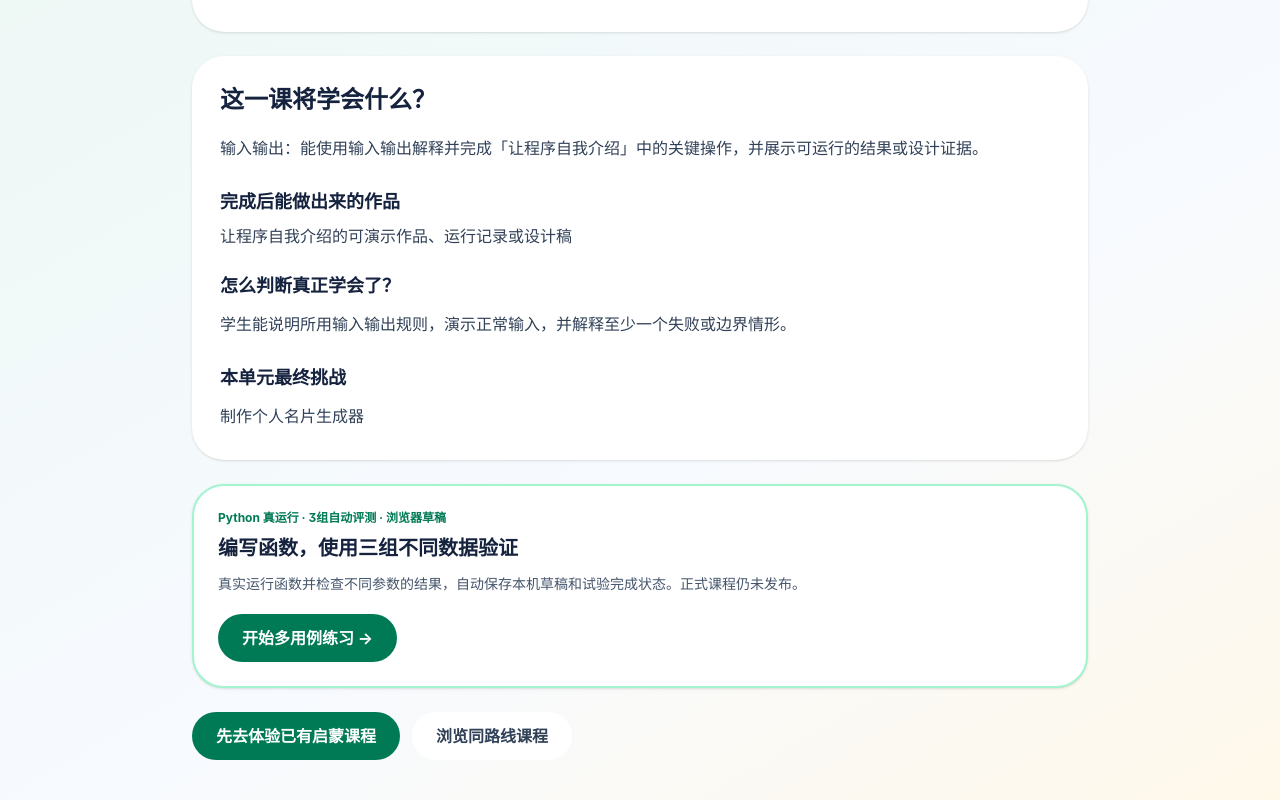
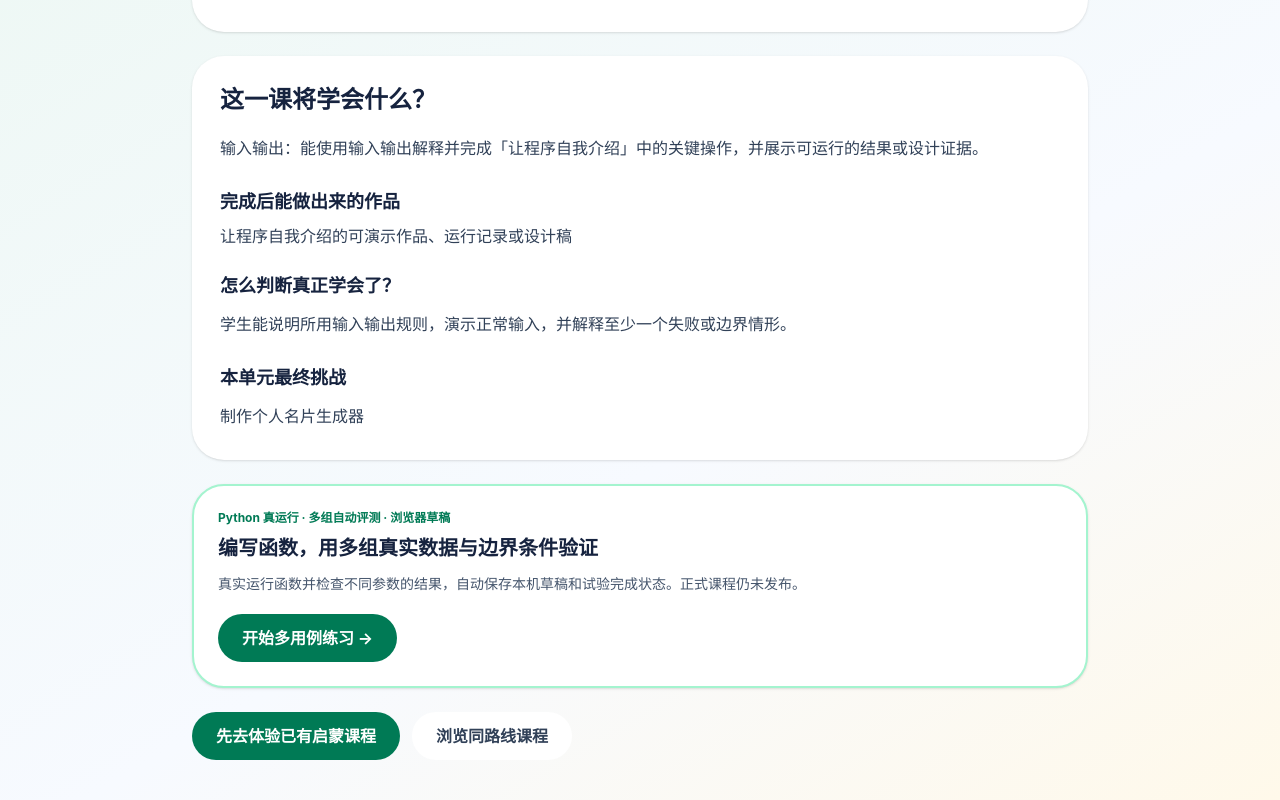
Before and after one commit to HelloMrDuan/kidsCoding, a Next.js app in the folder apps/web/: page /learn/catalog/P0-U1-L02 in a window 1280 px wide. Shown: the part 432-1232 px from the top of the page. Built offline with nearby package versions, Linux system fonts and the light colour scheme.

Commit message:
feat(python): execute P0-U1 capstone with three-argument profile assessment

```diff
--- a/apps/web/public/python-lab-sandbox.html
+++ b/apps/web/public/python-lab-sandbox.html
@@ -33,9 +33,10 @@ self.onmessage = async (event) => {
     // These tests are *local practice*, not a trustworthy exam or server grade.
     if (event.data.kind === 'RUN_TESTS') {
       const tests = event.data.tests;
+      const argCount = {introduce:2, weather_line:2, number_or_text:2, greet_name:2, make_profile:3};
       if (!Array.isArray(tests) || tests.length < 2 || tests.length > 6 ||
-          tests.some(t => !t || !['introduce','weather_line','number_or_text','greet_name'].includes(t.function) ||
-                     !Array.isArray(t.args) || t.args.length !== 2 ||
+          tests.some(t => !t || !Object.prototype.hasOwnProperty.call(argCount, t.function) ||
+                     !Array.isArray(t.args) || t.args.length !== argCount[t.function] ||
                      t.args.some(a => typeof a !== 'string' || a.length > 40))) {
         throw new Error('非法练习测试配置');
       }
--- a/apps/web/src/app/learn/catalog/[lessonId]/page.tsx
+++ b/apps/web/src/app/learn/catalog/[lessonId]/page.tsx
@@ -44,10 +44,10 @@ export default async function CatalogLessonPage({ params }: { params: Promise<{
             <Link data-testid="scratch-trial-entry" href="/learn/scratch-lab/G3-U1-L02" className="mt-4 inline-flex rounded-full bg-indigo-700 px-6 py-3 font-bold text-white">体验 Scratch VM →</Link>
           </section>
         ) : null}
-        {['P0-U1-L02','P0-U1-L03','P0-U1-L04','P0-U1-L05'].includes(lesson.id) ? (
+        {['P0-U1-L02','P0-U1-L03','P0-U1-L04','P0-U1-L05','P0-U1-L06'].includes(lesson.id) ? (
           <section className="rounded-[2rem] border-2 border-emerald-200 bg-white p-6 shadow-sm">
-            <p className="text-xs font-bold text-emerald-700">Python 真运行 · 3组自动评测 · 浏览器草稿</p>
-            <h2 className="mt-2 text-xl font-black">编写函数，使用三组不同数据验证</h2>
+            <p className="text-xs font-bold text-emerald-700">Python 真运行 · 多组自动评测 · 浏览器草稿</p>
+            <h2 className="mt-2 text-xl font-black">编写函数，用多组真实数据与边界条件验证</h2>
             <p className="mt-2 text-sm leading-7 text-slate-600">真实运行函数并检查不同参数的结果，自动保存本机草稿和试验完成状态。正式课程仍未发布。</p>
             <Link href={`/learn/python-lab/${lesson.id}`} data-testid="python-multi-trial-entry" className="mt-4 inline-flex rounded-full bg-emerald-700 px-6 py-3 font-bold text-white">开始多用例练习 →</Link>
           </section>
--- a/apps/web/src/features/curriculum/release-readiness.ts
+++ b/apps/web/src/features/curriculum/release-readiness.ts
@@ -47,4 +47,8 @@ export const releasePilotEvidence: Record<string, ReleaseEvidence> = {
     contentReviewed:false,engineProductionReady:false,assessmentE2EPassed:false,
     licensedAssetsReady:false,progressVerified:false,minorPrivacyApproved:false,humanApproved:false,
   },
+  'P0-U1-L06': {
+    contentReviewed:false,engineProductionReady:false,assessmentE2EPassed:false,
+    licensedAssetsReady:false,progressVerified:false,minorPrivacyApproved:false,humanApproved:false,
+  },
 }
--- a/apps/web/src/features/progress/cloud-python-drafts.ts
+++ b/apps/web/src/features/progress/cloud-python-drafts.ts
@@ -3,7 +3,7 @@ import { isMultiPythonLessonId } from '@/features/python-lab/python-multi-grade'
 export const MAX_PYTHON_DRAFT_SOURCE_LENGTH = 5000
 
 export type PythonDraftPayload = {
-  lessonId: 'P0-U1-L02' | 'P0-U1-L03' | 'P0-U1-L04' | 'P0-U1-L05'
+  lessonId: 'P0-U1-L02' | 'P0-U1-L03' | 'P0-U1-L04' | 'P0-U1-L05' | 'P0-U1-L06'
   source: string
 }
 
--- a/apps/web/src/features/progress/local-practice-portfolio.tsx
+++ b/apps/web/src/features/progress/local-practice-portfolio.tsx
@@ -122,7 +122,7 @@ export function LocalPracticePortfolio() {
         {!loaded ? <p className="rounded-2xl bg-white p-6">正在读取本机作品……</p> : null}
         {loaded && items.length === 0 ? <div className="rounded-[2rem] bg-white p-8 shadow-sm">
           <h2 className="text-xl font-black">还没有保存的练习</h2>
-          <p className="mt-3 text-slate-600">先去第2～5课中的任意一节写一段 Python，编辑器会自动保存到当前浏览器。</p>
+          <p className="mt-3 text-slate-600">先去第2～6课中的任意一节写一段 Python，编辑器会自动保存到当前浏览器。</p>
           <Link href="/learn/python-lab/P0-U1-L02" className="mt-5 inline-flex rounded-full bg-emerald-700 px-5 py-3 font-bold text-white">开始第2课 →</Link>
         </div> : null}
         {items.map(item=><article key={item.lessonId} data-testid={`practice-item-${item.lessonId}`} className="rounded-[2rem] bg-white p-6 shadow-sm">
--- a/apps/web/src/features/python-lab/python-multi-grade.ts
+++ b/apps/web/src/features/python-lab/python-multi-grade.ts
@@ -1,4 +1,4 @@
-export type PythonCase = { function: 'introduce' | 'weather_line' | 'number_or_text' | 'greet_name'; args: readonly [string, string]; expected: string }
+export type PythonCase = { function: 'introduce' | 'weather_line' | 'number_or_text' | 'greet_name' | 'make_profile'; args: readonly [string, string] | readonly [string, string, string]; expected: string }
 
 export const pythonPracticeLessons = {
   'P0-U1-L02': {
@@ -46,6 +46,68 @@ export const pythonPracticeLessons = {
     ],
     hint: '提示：clean = name.strip()，如果 not clean 则提示重新输入。',
   },
+  'P0-U1-L06': {
+    title: '第6课 · 制作个人名片生成器',
+    prompt: '单元作品：编写 make_profile(nickname, hobby, color)，返回三行兴趣名片（昵称、爱好、喜欢的颜色）。去除每项首尾空格，空值、超过20字、包含换行或制表符时抛出 ValueError。请只填写虚构昵称，不填真实姓名、电话或住址。',
+    startCode: 'def make_profile(nickname, hobby, color):\n    # 先验证三个字段，再用换行拼接成名片\n    return "待完成"',
+    cases: [
+          {
+                "function": "make_profile",
+                "args": [
+                      "小雨",
+                      "画画",
+                      "蓝"
+                ],
+                "expected": "昵称：小雨\n爱好：画画\n喜欢的颜色：蓝"
+          },
+          {
+                "function": "make_profile",
+                "args": [
+                      " 阿星 ",
+                      "编程",
+                      "紫 "
+                ],
+                "expected": "昵称：阿星\n爱好：编程\n喜欢的颜色：紫"
+          },
+          {
+                "function": "make_profile",
+                "args": [
+                      "乐乐",
+                      "踢足球",
+                      "绿"
+                ],
+                "expected": "昵称：乐乐\n爱好：踢足球\n喜欢的颜色：绿"
+          },
+          {
+                "function": "make_profile",
+                "args": [
+                      "  ",
+                      "画画",
+                      "蓝"
+                ],
+                "expected": "ERROR:ValueError"
+          },
+          {
+                "function": "make_profile",
+                "args": [
+                      "超过二十个汉字的昵称不可以通过这一组测试哦",
+                      "画画",
+                      "蓝"
+                ],
+                "expected": "ERROR:ValueError"
+          },
+          {
+                "function": "make_profile",
+                "args": [
+                      "阿星",
+                      "画\n画",
+                      "蓝"
+                ],
+                "expected": "ERROR:ValueError"
+          }
+    ],
+    hint: '三步：strip() 去空格；验证空值、长度和换行制表符；用换行符拼成名片。',
+  },
 } as const satisfies Record<string, {title:string; prompt:string; startCode:string; cases: readonly PythonCase[]; hint:string}>
 
 export type MultiPythonLessonId = keyof typeof pythonPracticeLessons
```
Also changed, not shown: apps/web/src/features/python-lab/python-multi-lab.tsx (+12 -5 lines), 1 other file (tests, documents, lock files or other folders).
